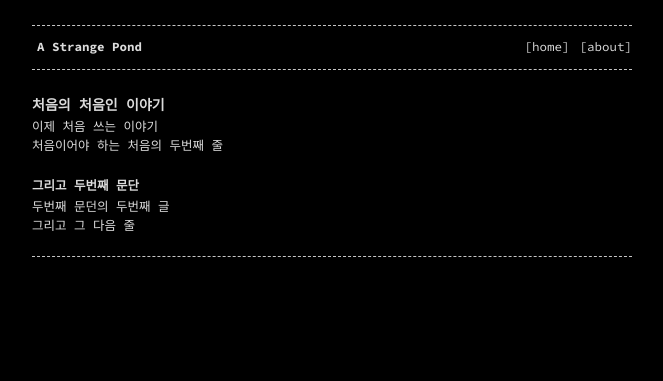
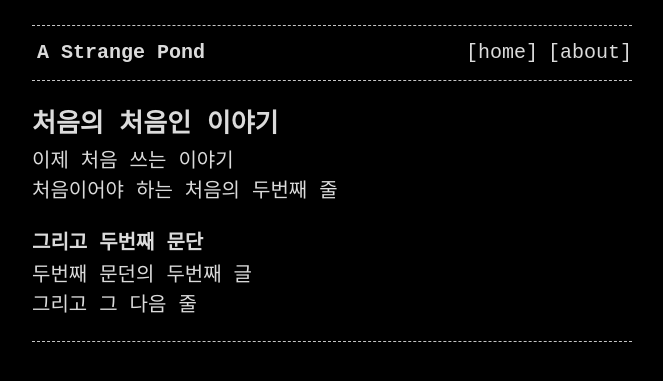
Before and after one commit to i0d/i0d.github.io, a Jekyll site: the page built from _posts/2022-07-04-sg-ep001.markdown, in a window 1280 px wide. Shown: the top 381 px of the page, without its empty margins (308-971 px from the left). Built offline with Jekyll 4.4.1, drawn with Linux system fonts in a browser that asks for light colours; some web fonts are replaced.

Commit message:
test post

```diff
--- a/_sass/base.scss
+++ b/_sass/base.scss
@@ -1,14 +1,13 @@
 @charset "utf-8";
-@import url('https://fonts.googleapis.com/css?family=Source+Code+Pro:400,700');
-@import url('https://fonts.googleapis.com/css2?family=Dongle&display=swap');
+@import url('https://fonts.googleapis.com/css2?family=Dongle:wght@400;700&display=swap');
 
 /**
  * Style variables
  */
-$base-font-family:     'Source Code Pro', 'Dongle', monospace !default;
-$base-font-size:       12.5px !default;
-$title-font-size:      14px !default;
-$mobile-font-size:     12px !default;
+$base-font-family:     'Dongle', monospace !default;
+$base-font-size:       20px !default;
+$title-font-size:      26px !default;
+$mobile-font-size:     14px !default;
 $base-line-height:     1.5 !default;
 $container-width:      90% !default;
 $container-max-width:  600px !default;
```
